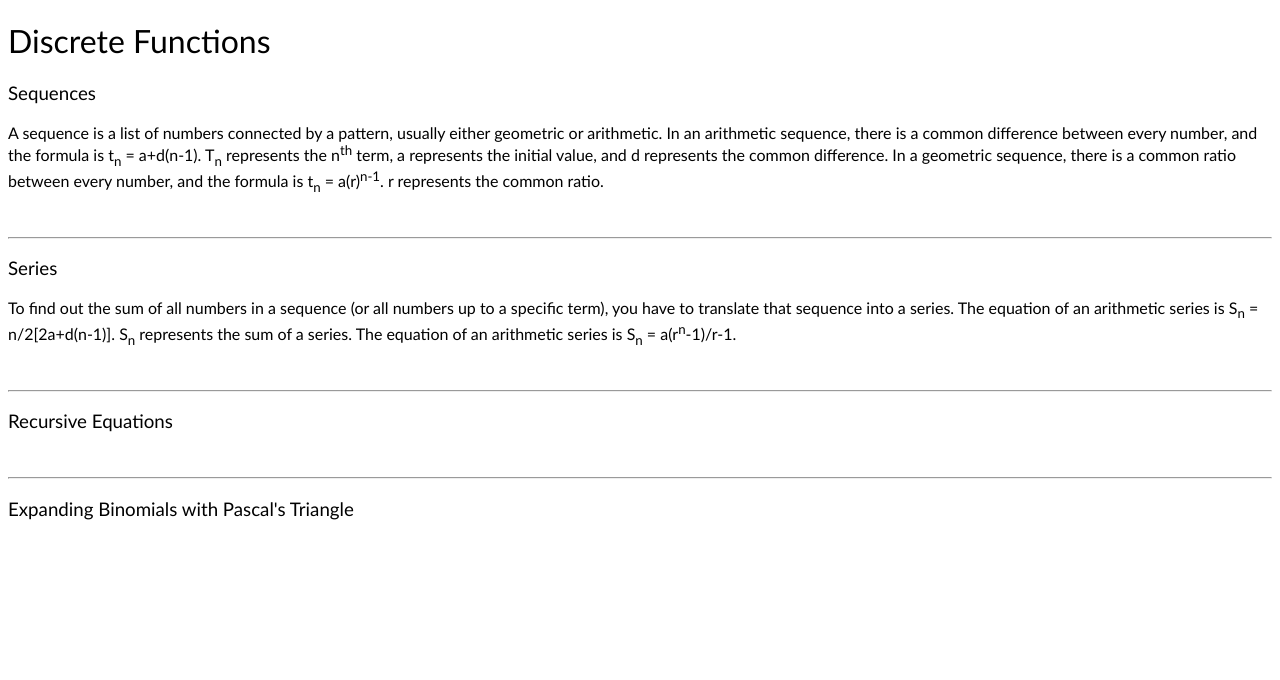
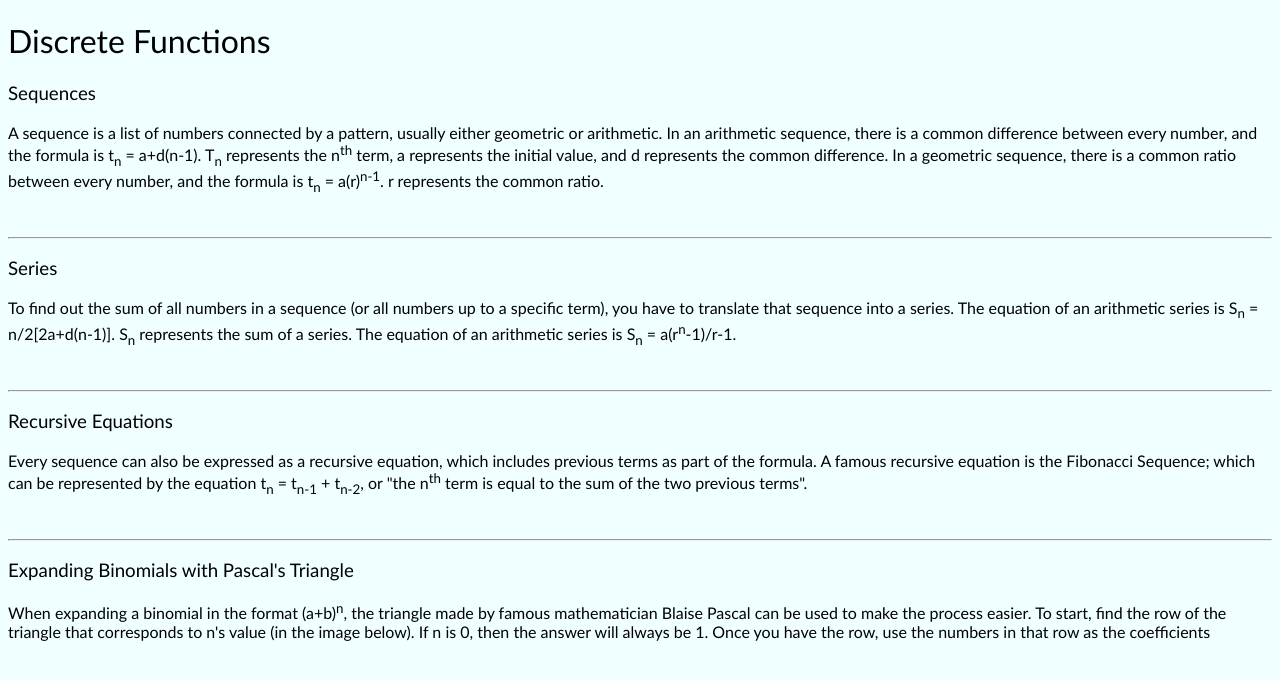
Before and after one commit to Pierce-Trakas/ww.python.org, a Python web app: template templates/FUNctions/discreteFunctions.html in a window 1280 px wide. Shown: the top 680 px of the page. Run offline with Jinja, Linux system fonts and the light colour scheme; the template is opened without the code that fills it, so the values that code supplies are empty.

Commit message:
m-- tim mock tig

```diff
--- a/static/styles.css
+++ b/static/styles.css
@@ -28,3 +28,7 @@ button:hover {
   color: black;
   box-shadow: 0 12px 16px 0 rgba(0,0,0,0.24), 0 17px 50px 0 rgba(0,0,0,0.19);
 }
+
+body {
+  background-color: azure;
+}
--- a/templates/FUNctions/discreteFunctions.html
+++ b/templates/FUNctions/discreteFunctions.html
@@ -43,7 +43,9 @@
             Recursive Equations
         </h3>
         <p>
-
+            Every sequence can also be expressed as a recursive equation, which includes previous terms as part of the formula.
+            A famous recursive equation is the Fibonacci Sequence; which can be represented by the equation
+            t<sub>n</sub> = t<sub>n-1</sub> + t<sub>n-2</sub>, or "the n<sup>th</sup> term is equal to the sum of the two previous terms".
         </p>
         <img src = "">
         <hr>
@@ -51,7 +53,9 @@
             Expanding Binomials with Pascal's Triangle
         </h3>
         <p>
-
+            When expanding a binomial in the format (a+b)<sup>n</sup>, the triangle made by famous mathematician Blaise Pascal can be used to make the process easier.
+            To start, find the row of the triangle that corresponds to n's value (in the image below). If n is 0, then the answer will always be 1.
+            Once you have the row, use the numbers in that row as the coefficients
         </p>
         <img src = "">
     </body>
```
Also changed, not shown: 1 other file.
